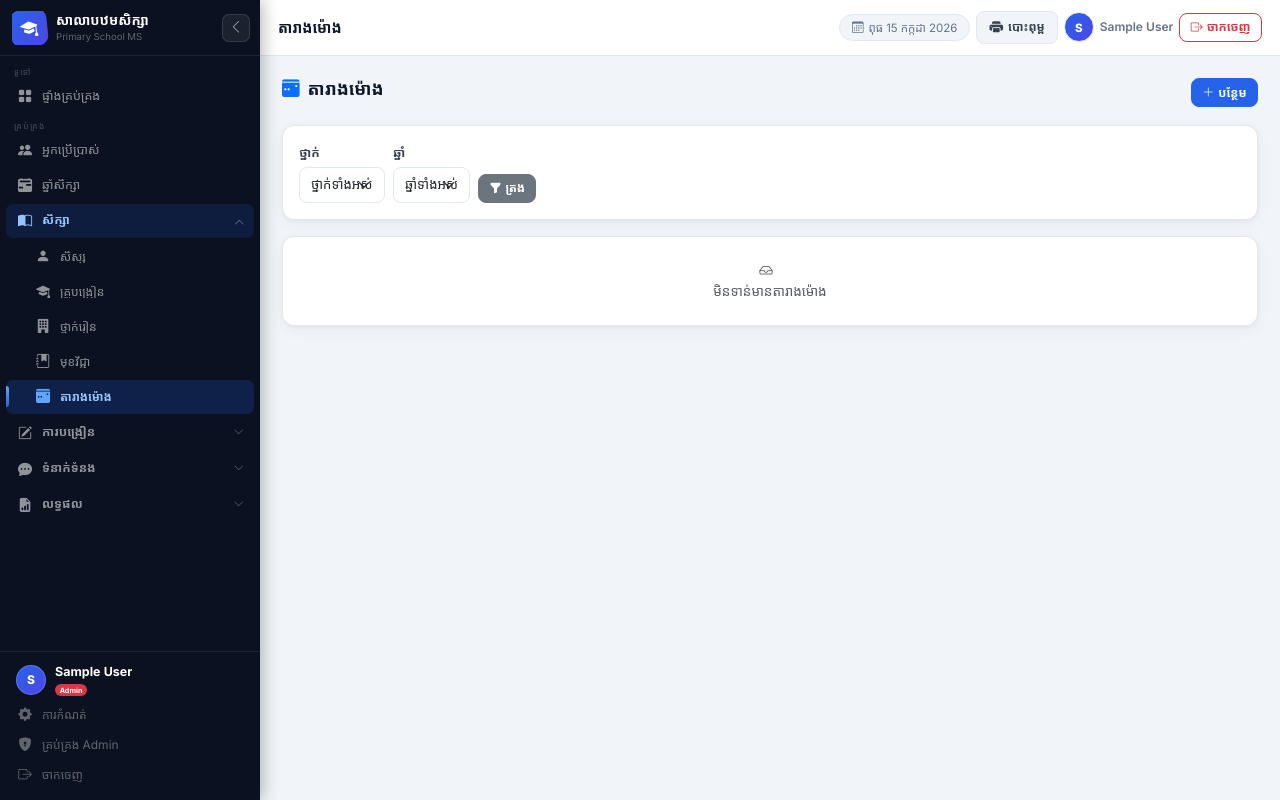
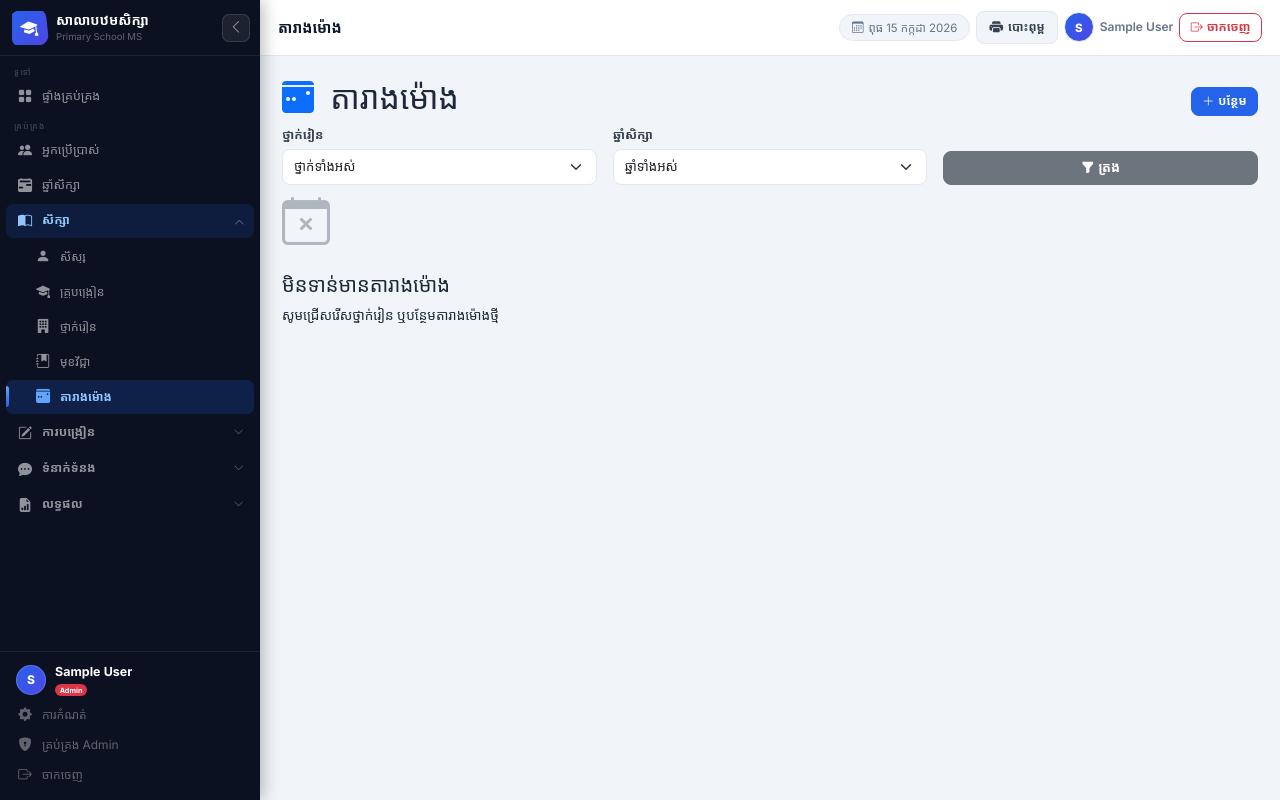
Before and after one commit to kimmi77778888-rgb/school_system.com, a Django app: page /school/timetable/ in a window 1280 px wide. Run offline with Django 5.2, Linux system fonts and the light colour scheme; the visitor is signed in with stand-in values (Sample User, id 1); data comes from the database, SQL or seed files in the repository; data that the repository does not hold is empty; parts of the project's set-up code (start-up, migrations or seed data) failed here and were passed over.

Commit message:
Clean simple timetable design
- Simple, clean layout with good spacing
- White cards with subtle borders
- Clear section headers
- Auto-submit filters
- Period count badge
- Better table organization
- Mobile responsive
- No fancy gradients, just clean and functional

```diff
--- a/crm/school/templates/school/timetable_list.html
+++ b/crm/school/templates/school/timetable_list.html
@@ -2,66 +2,216 @@
 {% load school_tags %}
 {% block title %}តារាងម៉ោង{% endblock %}
 {% block page_title %}តារាងម៉ោង{% endblock %}
+
+{% block extra_css %}
+<style>
+.timetable-header {
+  background: white;
+  padding: 1.25rem;
+  border-radius: 8px;
+  margin-bottom: 1.5rem;
+  border: 1px solid #e2e8f0;
+}
+.timetable-header h2 {
+  margin: 0;
+  font-size: 1.25rem;
+  color: #1e293b;
+}
+.filter-section {
+  background: white;
+  padding: 1rem 1.25rem;
+  border-radius: 8px;
+  margin-bottom: 1.5rem;
+  border: 1px solid #e2e8f0;
+}
+.filter-section label {
+  font-weight: 600;
+  font-size: 0.85rem;
+  margin-bottom: 0.35rem;
+  color: #475569;
+}
+.day-card {
+  background: white;
+  border: 1px solid #e2e8f0;
+  border-radius: 8px;
+  margin-bottom: 1.25rem;
+  overflow: hidden;
+}
+.day-card-header {
+  background: #f8fafc;
+  padding: 0.875rem 1.25rem;
+  border-bottom: 1px solid #e2e8f0;
+  font-weight: 600;
+  color: #1e293b;
+  display: flex;
+  align-items: center;
+  gap: 0.5rem;
+}
+.timetable-table {
+  margin: 0;
+}
+.timetable-table thead th {
+  background: #f8fafc;
+  font-size: 0.8rem;
+  font-weight: 600;
+  color: #64748b;
+  padding: 0.75rem 1rem;
+  border-bottom: 2px solid #e2e8f0;
+}
+.timetable-table tbody td {
+  padding: 0.875rem 1rem;
+  vertical-align: middle;
+  color: #334155;
+  font-size: 0.875rem;
+}
+.timetable-table tbody tr:hover {
+  background: #f8fafc;
+}
+.period-badge {
+  display: inline-block;
+  padding: 0.25rem 0.65rem;
+  background: #2563eb;
+  color: white;
+  border-radius: 6px;
+  font-weight: 600;
+  font-size: 0.8rem;
+}
+.time-text {
+  color: #64748b;
+  font-weight: 500;
+}
+.subject-name {
+  font-weight: 600;
+  color: #1e293b;
+}
+.empty-state {
+  text-align: center;
+  padding: 3rem 2rem;
+  color: #94a3b8;
+  background: white;
+  border: 1px solid #e2e8f0;
+  border-radius: 8px;
+}
+.btn-action {
+  padding: 0.35rem 0.6rem;
+  font-size: 0.85rem;
+  border-radius: 6px;
+}
+</style>
+{% endblock %}
+
 {% block content %}
-<div class="page-header">
-  <h2><i class="bi bi-calendar3-week-fill me-2 text-primary"></i>តារាងម៉ោង</h2>
-  <div class="actions">
+<!-- Header -->
+<div class="timetable-header d-flex justify-content-between align-items-center">
+  <h2>
+    <i class="bi bi-calendar3-week-fill me-2 text-primary"></i>
+    តារាងម៉ោង
+  </h2>
+  {% if role == 'admin' %}
   <a href="{% url 'school:timetable_add' %}" class="btn btn-primary btn-sm">
     <i class="bi bi-plus-lg me-1"></i>បន្ថែម
   </a>
-  </div>
+  {% endif %}
 </div>
 
-<div class="card mb-3 p-3">
-  <form method="get" class="row g-2 align-items-end">
-    <div class="col-auto">
-      <label class="form-label mb-1">ថ្នាក់</label>
-      <select name="classroom" class="form-select form-select-sm">
+<!-- Filters -->
+<div class="filter-section">
+  <form method="get" class="row g-3 align-items-end">
+    <div class="col-md-4">
+      <label class="form-label">ថ្នាក់រៀន</label>
+      <select name="classroom" class="form-select" onchange="this.form.submit()">
         <option value="">ថ្នាក់ទាំងអស់</option>
         {% for c in classrooms %}
-        <option value="{{ c.pk }}" {% if selected_classroom == c.pk|stringformat:"s" %}selected{% endif %}>{{ c }}</option>
+        <option value="{{ c.pk }}" {% if selected_classroom == c.pk|stringformat:"s" %}selected{% endif %}>
+          {{ c }}
+        </option>
         {% endfor %}
       </select>
     </div>
-    <div class="col-auto">
-      <label class="form-label mb-1">ឆ្នាំ</label>
-      <select name="year" class="form-select form-select-sm">
+    <div class="col-md-4">
+      <label class="form-label">ឆ្នាំសិក្សា</label>
+      <select name="year" class="form-select" onchange="this.form.submit()">
         <option value="">ឆ្នាំទាំងអស់</option>
         {% for y in years %}
-        <option value="{{ y.pk }}" {% if selected_year == y.pk|stringformat:"s" %}selected{% endif %}>{{ y }}</option>
+        <option value="{{ y.pk }}" {% if selected_year == y.pk|stringformat:"s" %}selected{% endif %}>
+          {{ y }}
+        </option>
         {% endfor %}
       </select>
     </div>
-    <div class="col-auto"><button type="submit" class="btn btn-secondary btn-sm"><i class="bi bi-funnel-fill me-1"></i>ត្រង</button></div>
+    <div class="col-md-4">
+      <button type="submit" class="btn btn-secondary w-100">
+        <i class="bi bi-funnel-fill me-1"></i>ត្រង
+      </button>
+    </div>
   </form>
 </div>
 
+<!-- Schedule by Day -->
+{% if days %}
   {% for day_num, entries in days.items %}
-<div class="card mb-3">
-  <div class="card-header">
-    <i class="bi bi-calendar-day me-2"></i><strong>{{ day_names|get_item:day_num }}</strong>
+  <div class="day-card">
+    <div class="day-card-header">
+      <i class="bi bi-calendar-day"></i>
+      <span>{{ day_names|get_item:day_num }}</span>
+      <span class="ms-auto badge bg-secondary">{{ entries|length }} វេលា</span>
     </div>
-  <table class="table table-hover mb-0">
-    <thead><tr><th>វេន</th><th>ម៉ោង</th><th>មុខវិជ្ជា</th><th>គ្រូ</th><th>ថ្នាក់</th><th>បន្ទប់</th><th>សកម្មភាព</th></tr></thead>
+    <div class="table-responsive">
+      <table class="table timetable-table">
+        <thead>
+          <tr>
+            <th style="width: 80px;">វេន</th>
+            <th style="width: 150px;">ម៉ោង</th>
+            <th>មុខវិជ្ជា</th>
+            <th>គ្រូ</th>
+            <th>ថ្នាក់</th>
+            <th style="width: 100px;">បន្ទប់</th>
+            {% if role == 'admin' %}
+            <th style="width: 120px;">សកម្មភាព</th>
+            {% endif %}
+          </tr>
+        </thead>
         <tbody>
           {% for tt in entries %}
           <tr>
-      <td><span class="badge bg-primary">វ{{ tt.time_slot.period }}</span></td>
-      <td>{{ tt.time_slot.start_time|time:"H:i" }} – {{ tt.time_slot.end_time|time:"H:i" }}</td>
-      <td><strong>{{ tt.subject.name }}</strong></td>
-      <td>{{ tt.teacher|default:"—" }}</td>
+            <td>
+              <span class="period-badge">វ{{ tt.time_slot.period }}</span>
+            </td>
+            <td>
+              <span class="time-text">{{ tt.time_slot.start_time|time:"H:i" }} – {{ tt.time_slot.end_time|time:"H:i" }}</span>
+            </td>
+            <td>
+              <span class="subject-name">{{ tt.subject.name }}</span>
+            </td>
+            <td>
+              {% if tt.teacher %}{{ tt.teacher }}{% else %}<span class="text-muted">—</span>{% endif %}
+            </td>
             <td>{{ tt.classroom }}</td>
-      <td>{{ tt.room|default:"—" }}</td>
             <td>
-        <a href="{% url 'school:timetable_edit' tt.pk %}" class="btn btn-outline-primary btn-sm"><i class="bi bi-pencil"></i></a>
-        <a href="{% url 'school:timetable_delete' tt.pk %}" class="btn btn-outline-danger btn-sm"><i class="bi bi-trash"></i></a>
+              {% if tt.room %}{{ tt.room }}{% else %}<span class="text-muted">—</span>{% endif %}
             </td>
+            {% if role == 'admin' %}
+            <td>
+              <a href="{% url 'school:timetable_edit' tt.pk %}" class="btn btn-outline-primary btn-action me-1" title="កែប្រែ">
+                <i class="bi bi-pencil"></i>
+              </a>
+              <a href="{% url 'school:timetable_delete' tt.pk %}" class="btn btn-outline-danger btn-action" title="លុប">
+                <i class="bi bi-trash"></i>
+              </a>
+            </td>
+            {% endif %}
           </tr>
           {% endfor %}
         </tbody>
       </table>
     </div>
-{% empty %}
-<div class="card p-4 text-center text-muted"><i class="bi bi-inbox me-2"></i>មិនទាន់មានតារាងម៉ោង</div>
+  </div>
   {% endfor %}
+{% else %}
+  <div class="empty-state">
+    <i class="bi bi-calendar-x" style="font-size: 3rem; opacity: 0.3; display: block; margin-bottom: 1rem;"></i>
+    <h5>មិនទាន់មានតារាងម៉ោង</h5>
+    <p class="mb-0">សូមជ្រើសរើសថ្នាក់រៀន ឬបន្ថែមតារាងម៉ោងថ្មី</p>
+  </div>
+{% endif %}
 {% endblock %}
```
Lines whose indentation alone changed are shown as unchanged.
